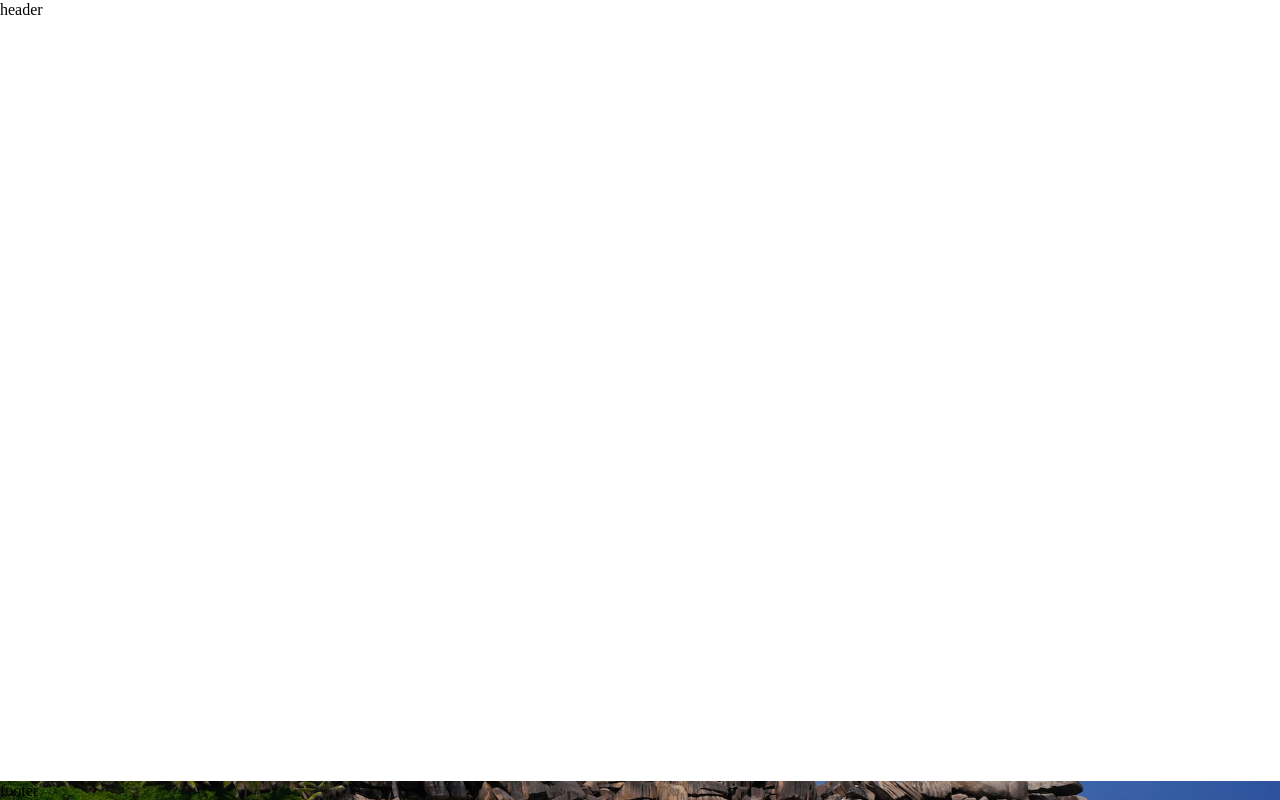
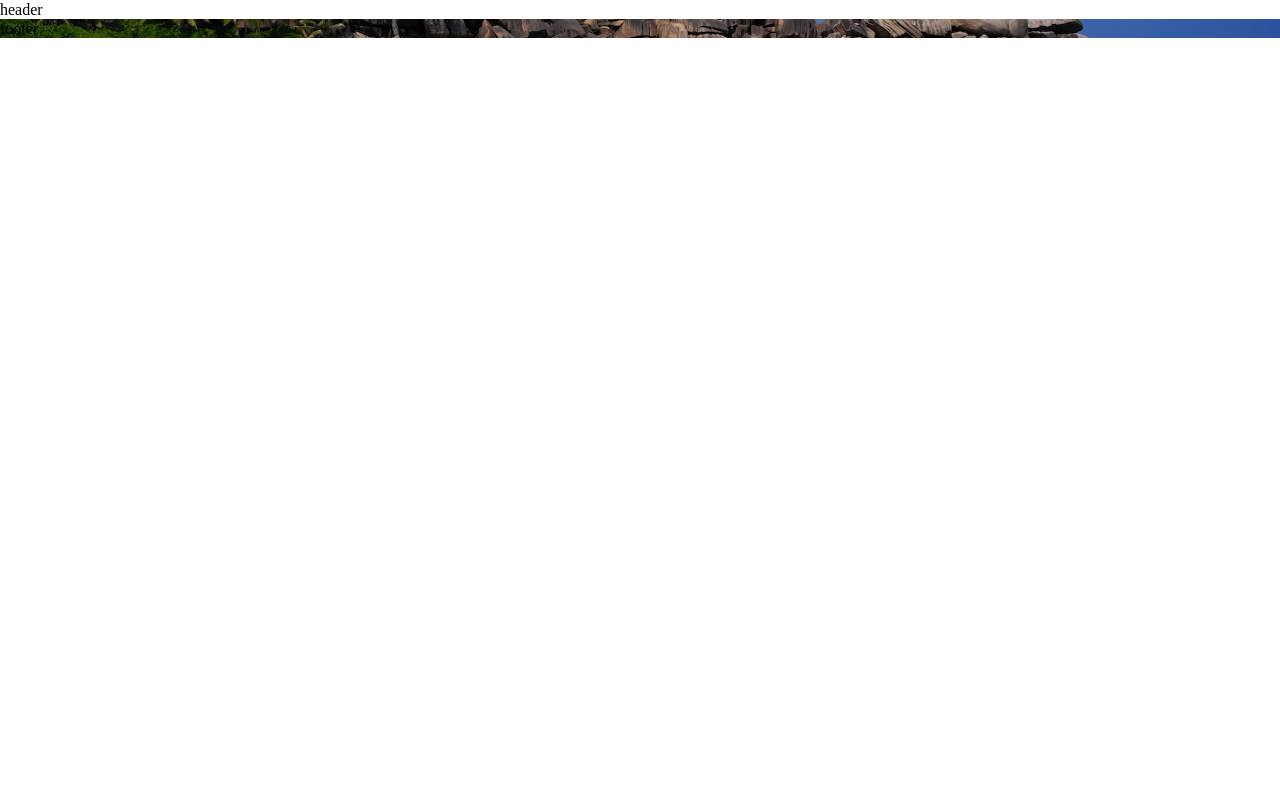
Before and after one commit to yanballas/gulpAssembly, a website: page src/index.html in a window 1280 px wide. Drawn offline with nearby package versions, Linux system fonts and the light colour scheme; files that its build step writes are made by us from their sources; files whose address does not match are found by name.

Commit message:
fix container

```diff
--- a/src/base/styles/_containers.scss
+++ b/src/base/styles/_containers.scss
@@ -1,9 +1,5 @@
-footer {
-	margin-top: auto;
-}
-
 .tmpl-container {
-	min-height: 100vh;
+	min-height: 100%;
 	display: flex;
 	flex-direction: column;
 	position: relative;
```
Also changed, not shown: 3 other files.
